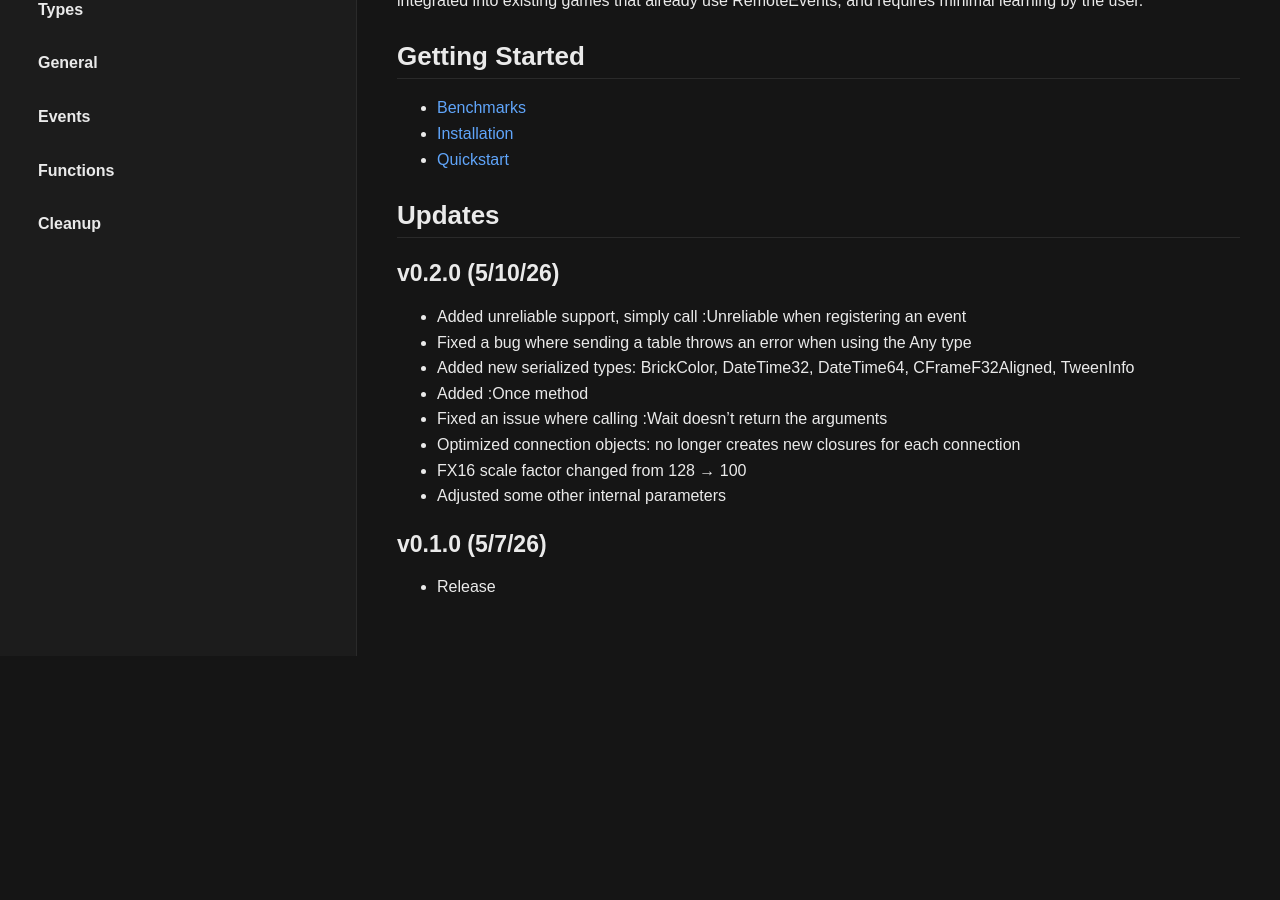
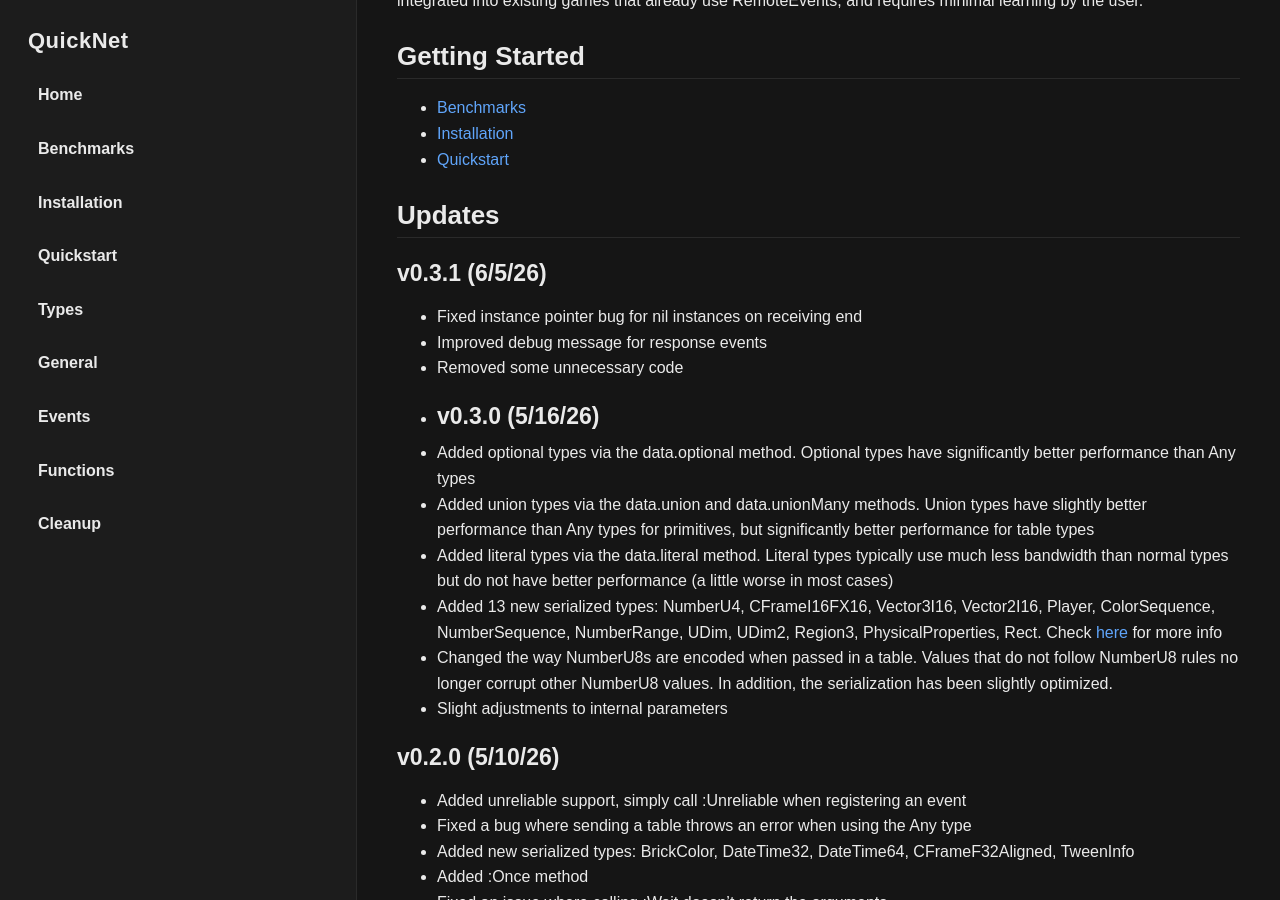
Before and after one commit to breadboardengineer1234/QuickNet, a Jekyll site: the page built from docs/index.md, in a window 1280 px wide and 900 px high, scrolled down 588 px. Built offline with Jekyll 4.4.1, drawn with Linux system fonts in a browser that asks for light colours; before the commit the page ends 1244 px from its top, so only the background shows below that.

Commit message:
Update index.md

```diff
--- a/docs/index.md
+++ b/docs/index.md
@@ -22,6 +22,19 @@ QuickNet's high performance does not come at the cost of accessibility. QuickNet
 - [Quickstart](quickstart.md)
 
 ## Updates
+### v0.3.1 (6/5/26)
+* Fixed instance pointer bug for nil instances on receiving end
+* Improved debug message for response events
+* Removed some unnecessary code
+*
+### v0.3.0 (5/16/26)
+* Added optional types via the data.optional method. Optional types have significantly better performance than Any types
+* Added union types via the data.union and data.unionMany methods. Union types have slightly better performance than Any types for primitives, but significantly better performance for table types
+* Added literal types via the data.literal method. Literal types typically use much less bandwidth than normal types but do not have better performance (a little worse in most cases)
+* Added 13 new serialized types: NumberU4, CFrameI16FX16, Vector3I16, Vector2I16, Player, ColorSequence, NumberSequence, NumberRange, UDim, UDim2, Region3, PhysicalProperties, Rect. Check [here](https://breadboardengineer1234.github.io/QuickNet/types) for more info
+* Changed the way NumberU8s are encoded when passed in a table. Values that do not follow NumberU8 rules no longer corrupt other NumberU8 values. In addition, the serialization has been slightly optimized.
+* Slight adjustments to internal parameters
+
 ### v0.2.0 (5/10/26)
 * Added unreliable support, simply call :Unreliable when registering an event
 * Fixed a bug where sending a table throws an error when using the Any type
```
